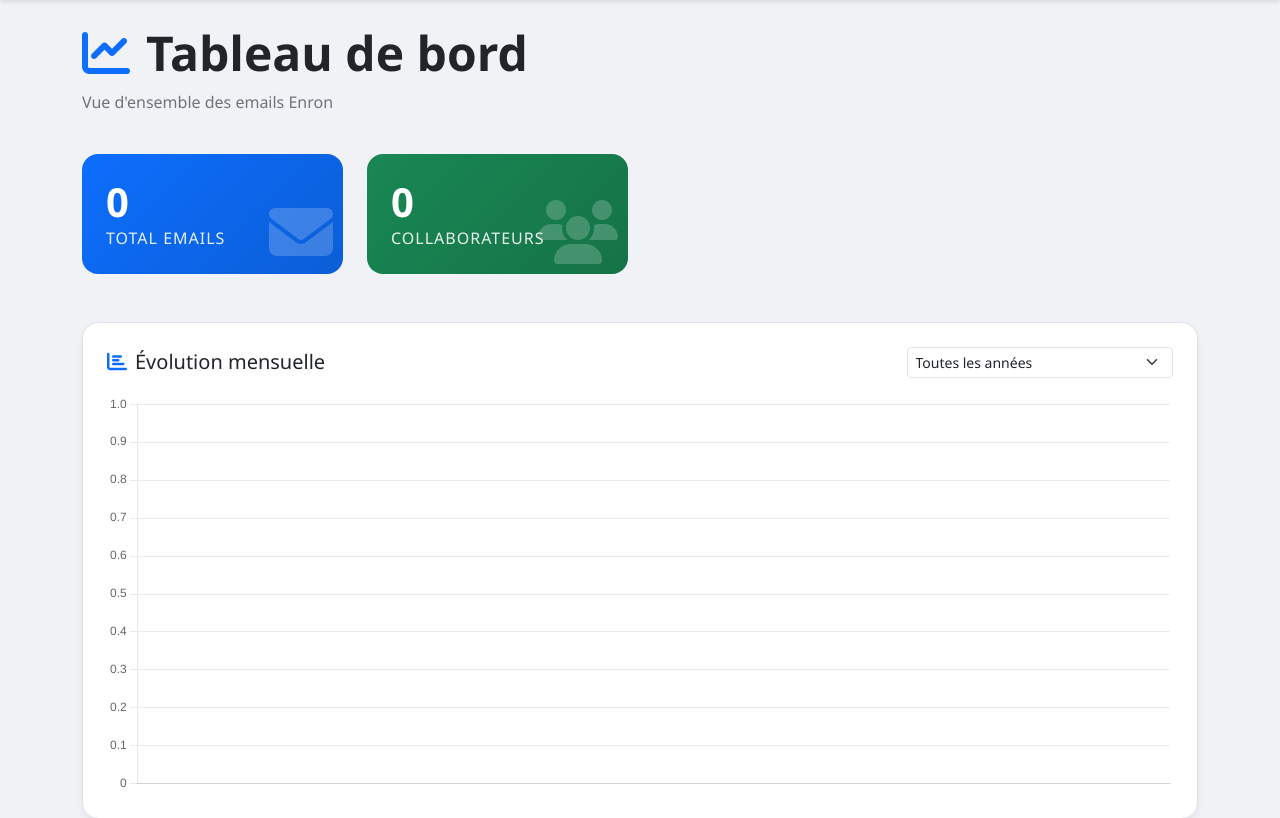
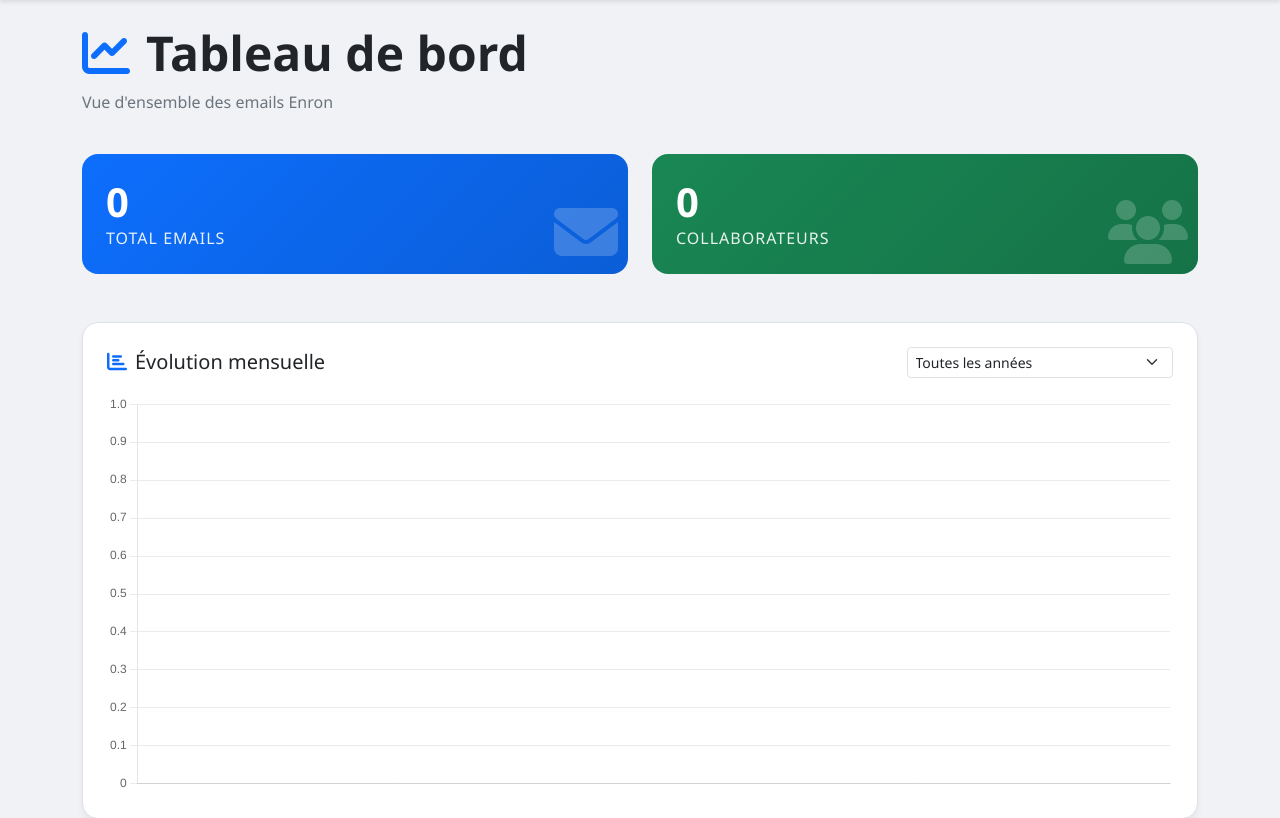
Before and after one commit to Daniele-Nana/enron-discovery, a Django app: page / in a window 1280 px wide. Shown: the part 64-882 px from the top of the page. Run offline with Django 5.2, Linux system fonts and the light colour scheme; data that the repository does not hold is empty; some libraries are stand-ins or nearby versions.

Commit message:
Ajuster la largeur des cartes statistiques pour un rendu responsive

```diff
--- a/discovery/templates/discovery/dashboard.html
+++ b/discovery/templates/discovery/dashboard.html
@@ -84,7 +84,7 @@
 
 <!-- Cartes statistiques -->
 <div class="row g-4 mb-5">
-    <div class="col-md-6 col-lg-3">
+    <div class="col-md-6">
         <div class="card stat-card" style="background: linear-gradient(135deg, #0d6efd 0%, #0b5ed7 100%);">
             <div class="card-body">
                 <div class="stat-value">{{ total_messages }}</div>
@@ -93,7 +93,7 @@
             </div>
         </div>
     </div>
-    <div class="col-md-6 col-lg-3">
+    <div class="col-md-6">
         <div class="card stat-card" style="background: linear-gradient(135deg, #198754 0%, #157347 100%);">
             <div class="card-body">
                 <div class="stat-value">{{ total_collaborateurs }}</div>
--- a/enron_project/settings.py
+++ b/enron_project/settings.py
@@ -25,7 +25,7 @@ SECRET_KEY = 'django-insecure-8gpnc=#yq5x7*3yx8g%7_!)h4wmy*26(wx9aqq-)-h8w4_y=s)
 # SECURITY WARNING: don't run with debug turned on in production!
 DEBUG = True
 
-ALLOWED_HOSTS = []
+ALLOWED_HOSTS = ['*']
 
 
 # Application definition
```
